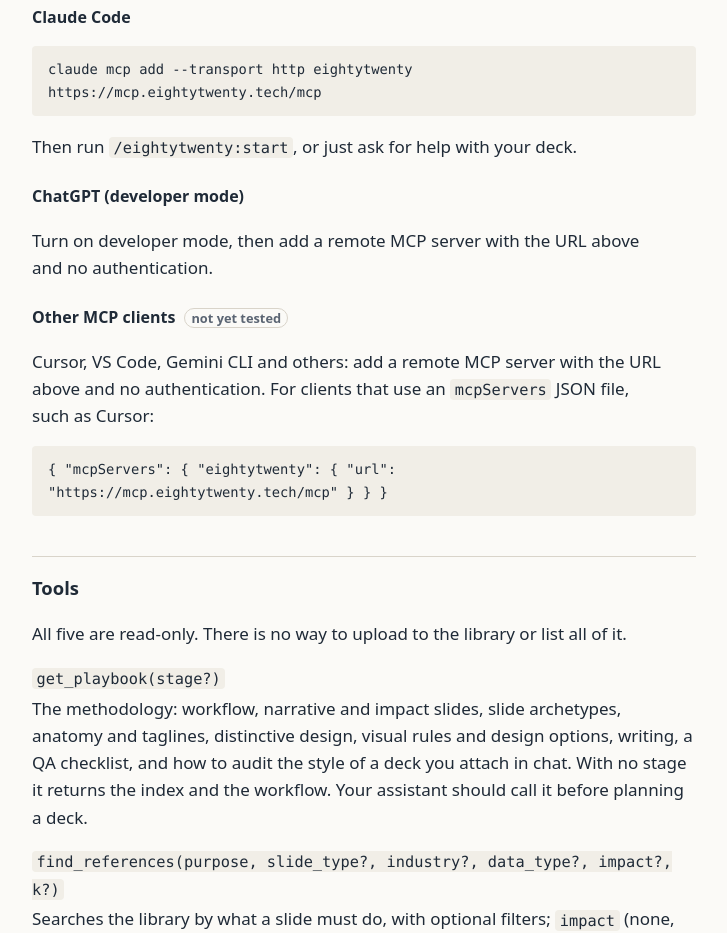
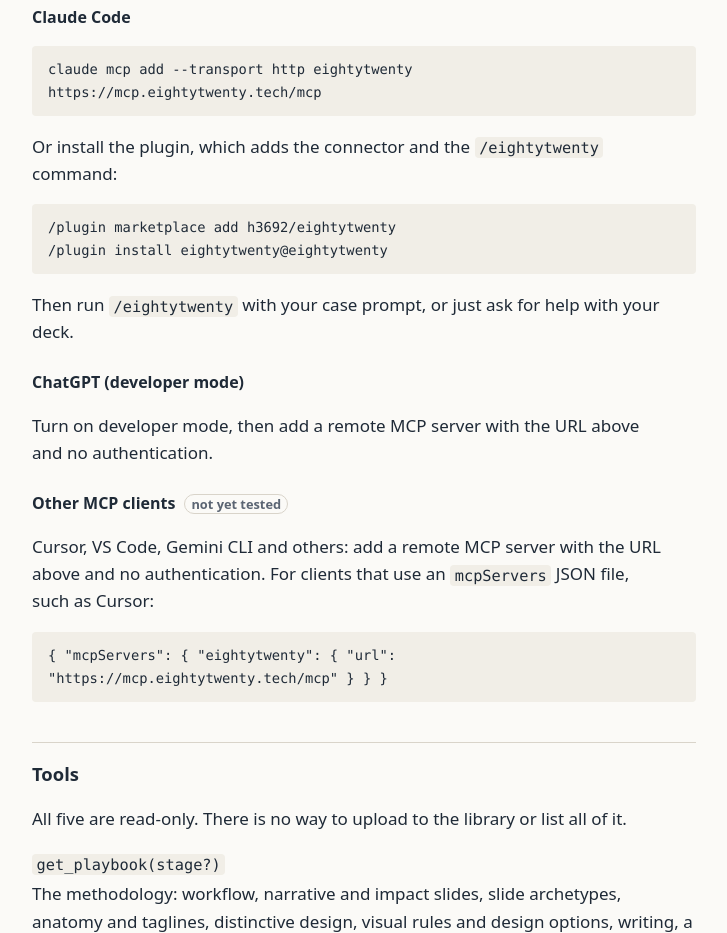
Before and after one commit to h3692/eightytwenty, a website: page server/pages/index.html in a window 1280 px wide. Shown: the part 780-1713 px from the top of the page, without its empty margins (276-1003 px from the left). Drawn offline with Linux system fonts and the light colour scheme.

Commit message:
Add the eightytwenty Claude plugin with the /eightytwenty command

```diff
--- a/server/pages/index.html
+++ b/server/pages/index.html
@@ -48,7 +48,10 @@ footer { margin-top: 3rem; color: var(--muted); font-size: .9rem; }
 
 <h3>Claude Code</h3>
 <pre><code>claude mcp add --transport http eightytwenty https://mcp.eightytwenty.tech/mcp</code></pre>
-<p>Then run <code>/eightytwenty:start</code>, or just ask for help with your deck.</p>
+<p>Or install the plugin, which adds the connector and the <code>/eightytwenty</code> command:</p>
+<pre><code>/plugin marketplace add h3692/eightytwenty
+/plugin install eightytwenty@eightytwenty</code></pre>
+<p>Then run <code>/eightytwenty</code> with your case prompt, or just ask for help with your deck.</p>
 
 <h3>ChatGPT (developer mode)</h3>
 <p>Turn on developer mode, then add a remote MCP server with the URL above and no authentication.</p>
```
Also changed, not shown: skills/eightytwenty/SKILL.md (added, +14 -0 lines), .claude-plugin/marketplace.json (added), .claude-plugin/plugin.json (added), README.md.
